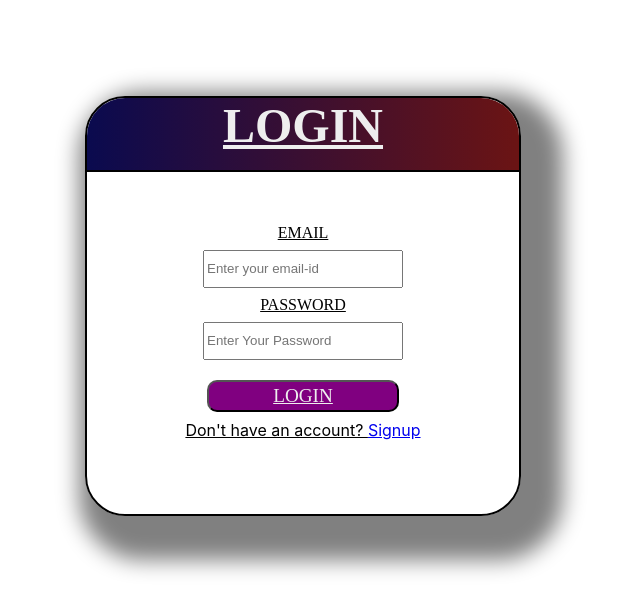
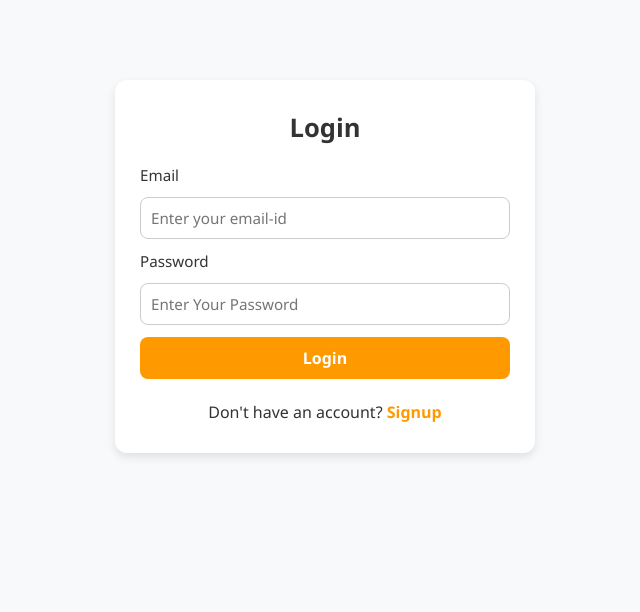
Before and after one commit to Sayan20242004/mern-online-shop, a React (Create React App) app in the folder frontend/: page /login in a window 1280 px wide. Shown: the top 612 px of the page, without its empty margins (315-955 px from the left). Built offline with nearby package versions, Linux system fonts and the light colour scheme.

Commit message:
Updated CSS styles

```diff
--- a/frontend/src/App.css
+++ b/frontend/src/App.css
@@ -1,156 +1,250 @@
-.Log_box {
-  width: 27rem;
-  height: 26rem;
-  border: 2px solid #000;
-  margin-left: 25rem;
-  margin-top: 6rem;
-  border-radius: 40px;
-  overflow: hidden;
-  box-shadow: 18px 20px 22px 24px grey;
-}
-.sign_head{
-  height: 4.5rem;
-  border-bottom: 2px solid #000;
-  background-image: linear-gradient(to right,rgb(10, 10, 79),rgb(107, 20, 20));
-  text-align: center;
-}
-.write {
-  font-size: 3rem;
-  font-family: 'Times New Roman', Times, serif;
-  color: #eee;
-  text-decoration: underline;
-  font-weight: bold;  /* Use this instead of font-style: bold */
-  text-transform: uppercase;
-}
-.det_box {
-  height: 20rem;
-  display: flex;
-  flex-direction: column;
-  align-items: center;
-  justify-content: center;
-  gap: 0.5rem;
-  border-radius: 40px;
-}
-.write_1 {
-  font-size: 1rem;
-  font-family: 'Times New Roman', Times, serif;
-  color: #000;
-  text-decoration: underline;
-  font-style: bold;
-  text-transform: uppercase;
-  text-align: center;
-}
-.name{
-  width: 12rem;
-  height: 2rem;
-}
-.Email {
-  width: 12rem;
-  height: 2rem;
-}
-.password {
-  width: 12rem;
-  height: 2rem;
-}
-.sub_but {
-  width: 12rem;
-  height: 2rem;
-  margin-top: 0.8rem;
-  background-color: purple;
-  border-radius: 10px;
-}
-.but_wr {
-  font-size: 1.2rem;
-  font-family: 'Times New Roman', Times, serif;
-  text-decoration: underline;
-  text-transform: uppercase;
-  font-style: bold;
-  color: #eee;
-}
-.write_2 {
-  font-size: 1rem;
-  color: #000;
-  text-decoration: underline;
-  font-style: bold;
+/* ================= Global Styles ================= */
+* {
+  margin: 0;
+  padding: 0;
+  box-sizing: border-box;
+  font-family: "Segoe UI", Roboto, Arial, sans-serif;
 }
 
-.item_cont{
-  border: 2px solid #eee;
+body {
+  background-color: #f8f9fa;
+  color: #333;
+  min-height: 100vh;
 }
+
+h2 {
+  text-align: center;
+  margin-top: 20px;
+  font-size: 1.6rem;
+}
+
+/* ================= Header ================= */
 .head_cont {
-  height: 6.5rem;
-  background-image: linear-gradient(to right, rgb(124, 190, 211), #eee);
-  border-bottom: 2px solid #000;
   display: flex;
+  align-items: center;
   justify-content: space-between;
+  background: #131921;
+  color: white;
+  padding: 10px 20px;
 }
-.tempt{
-  width: 16rem;
-  height: 6rem;
-  /* border: 2px solid #000; */
+
+.head_cont img.logo {
+  height: 40px;
+}
+
+.head_cont .menu img {
+  filter: invert(100%);
+}
+
+.profile {
   display: flex;
-  gap: 2rem;
-  align-items: center;
-  justify-content: center;
-  margin-top: 0.5rem;
+  gap: 10px;
 }
-.logo{
-  width: 10rem;
-  height: 8rem;
-}
-.menu{
-  height: 3rem;
-  width: 3rem;
-  border-radius: 10px;
-}
-.profile{
-  width: 9.3rem;
-  height: 4rem;
-  border: 2px solid #000;
-  float: right;
-  float: right;
-  display: flex;
-  justify-content: center;
-  align-items: center;
-  gap: 0.8rem;
-  margin-top: 1.1rem;
-  margin-right: 1rem;
-  border-radius: 40px;
-  background-color: #000;
-}
-.cart_image{
-  width: 3rem;
-  height: 3rem;
-  border-radius: 2rem;
-}
-.cart_img{
-  border-radius: 30rem;
-  width: 3.4rem;
-  height: 3.4rem;
-  background-color: transparent;
+
+.cart_img {
+  background: none;
   border: none;
   cursor: pointer;
 }
-@media (max-width: 600px) {
+
+.cart_image {
+  border-radius: 50%;
+}
+
+form.search-form {
+  display: flex;
+  align-items: center;
+  background: white;
+  padding: 5px;
+  border-radius: 8px;
+}
+
+form.search-form input {
+  border: none;
+  padding: 8px 10px;
+  width: 300px;
+  font-size: 0.95rem;
+}
+
+form.search-form input:focus {
+  outline: none;
+}
+
+form.search-form button {
+  background: #febd69;
+  border: none;
+  padding: 8px 14px;
+  border-radius: 6px;
+  cursor: pointer;
+  font-weight: bold;
+}
+
+form.search-form button:hover {
+  background: #f3a847;
+}
+
+/* ================= Login, Signup, AddProduct Forms ================= */
 .Log_box {
-    margin: 2rem auto;
-    border-radius: 20px;
-    padding: 1rem;
+  max-width: 420px;
+  background: white;
+  margin: 80px auto;
+  padding: 30px 25px;
+  border-radius: 12px;
+  box-shadow: 0 4px 10px rgba(0,0,0,0.1);
+}
+
+.sign_head {
+  text-align: center;
+  margin-bottom: 20px;
 }
 
 .write {
-    font-size: 1.5rem;
+  font-size: 1.6rem;
+  font-weight: bold;
+}
+
+.det_box {
+  display: flex;
+  flex-direction: column;
+  gap: 12px;
+}
+
+.write_1 {
+  font-weight: 500;
+  font-size: 0.95rem;
+}
+
+input {
+  padding: 10px;
+  border: 1px solid #ccc;
+  border-radius: 8px;
+  font-size: 0.95rem;
+  transition: border-color 0.2s ease;
+}
+
+input:focus {
+  border-color: #ff9900;
+  outline: none;
 }
 
 .sub_but {
+  background: #ff9900;
+  color: white;
+  padding: 10px;
+  border: none;
+  border-radius: 8px;
   font-size: 1rem;
-    background-color: purple;
-    border-radius: 10px;
-    color: #eee;
+  font-weight: bold;
+  cursor: pointer;
+  transition: background 0.3s ease;
 }
 
-  .write_1,
-  .write_2 {
+.sub_but:hover {
+  background: #e68a00;
+}
+
+.log {
+  text-align: center;
+  margin-top: 10px;
+}
+
+.log a {
+  color: #ff9900;
+  text-decoration: none;
+  font-weight: bold;
+}
+
+.log a:hover {
+  text-decoration: underline;
+}
+
+/* ================= Product List ================= */
+.product-list {
+  display: flex;
+  flex-wrap: wrap;
+  justify-content: center;
+  gap: 16px;
+  padding: 20px;
+}
+
+.product-card {
+  background: white;
+  border-radius: 10px;
+  box-shadow: 0 2px 8px rgba(0,0,0,0.1);
+  padding: 16px;
+  text-align: center;
+  width: 200px;
+  transition: transform 0.2s ease, box-shadow 0.2s ease;
+}
+
+.product-card:hover {
+  transform: translateY(-4px);
+  box-shadow: 0 4px 12px rgba(0,0,0,0.15);
+}
+
+.product-card h3 {
+  font-size: 1.1rem;
+  margin-bottom: 5px;
+}
+
+.product-card p {
+  margin-bottom: 10px;
+  font-size: 0.95rem;
+}
+
+.product-card button {
+  background: #ff9900;
+  color: white;
+  padding: 8px 12px;
+  border: none;
+  border-radius: 6px;
+  cursor: pointer;
   font-size: 0.9rem;
 }
+
+.product-card button:hover {
+  background: #e68a00;
 }
+
+/* ================= Cart ================= */
+.cart {
+  max-width: 600px;
+  background: white;
+  margin: 40px auto;
+  padding: 20px;
+  border-radius: 12px;
+  box-shadow: 0 4px 10px rgba(0,0,0,0.1);
+}
+
+.cart div {
+  padding: 10px 0;
+  border-bottom: 1px solid #eee;
+}
+
+.cart div:last-child {
+  border-bottom: none;
+}
+
+/* ================= Search Results ================= */
+.search-results {
+  display: flex;
+  flex-wrap: wrap;
+  justify-content: center;
+  gap: 16px;
+  padding: 20px;
+}
+
+/* ================= Responsive ================= */
+@media (max-width: 600px) {
+  form.search-form input {
+    width: 180px;
+  }
+
+  .product-card {
+    width: 100%;
+  }
+
+  .Log_box {
+    margin: 50px 15px;
+  }
+}
```
Also changed, not shown: 2 other files (tests, documents, lock files or other folders). Lines whose indentation alone changed are shown as unchanged.
